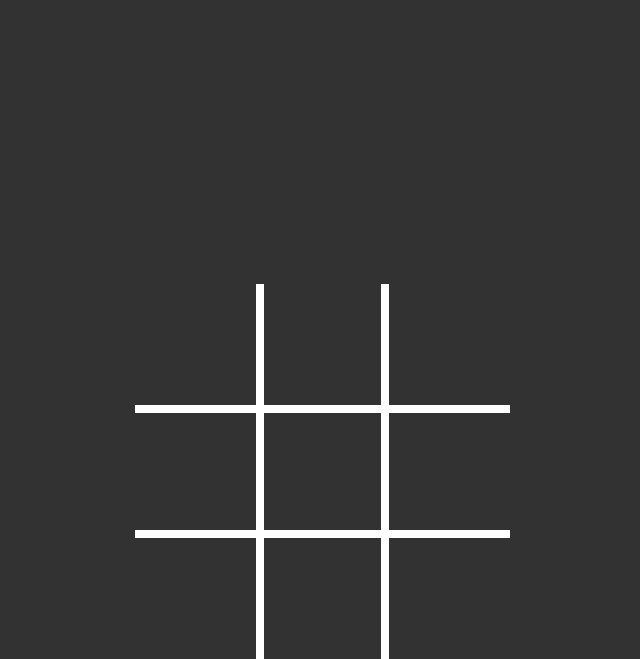
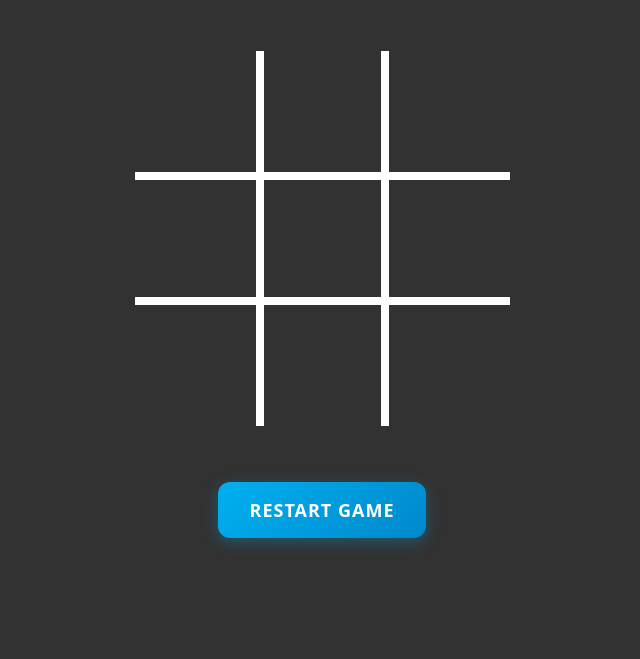
Before and after one commit to lucasxgraf/da_tic-tac-toe, a plain HTML site: page index.html in a window 1280 px wide. Shown: the part 179-838 px from the top of the page, without its empty margins (318-958 px from the left). After the commit the page ends 800 px from the top, so only its background shows below. Drawn offline with Linux system fonts and the light colour scheme.

Commit message:
add restart button + logic

```diff
--- a/index.html
+++ b/index.html
@@ -10,7 +10,13 @@
 
   <h1>Tic Tac Toe</h1>
 
-  <div id="content"></div>
+  <div class="game_wrapper">
+    <div id="content"></div>
+
+    <div class="center mt-56">
+      <button onclick="restartGame()">Restart Game</button>
+    </div>
+  </div>
 
   <script src="script.js"></script>
 </body>
--- a/script.js
+++ b/script.js
@@ -44,6 +44,22 @@ function render() {
   }
   htmlTable += '</table>';
   document.getElementById('content').innerHTML = htmlTable;
+}
+
+function restartGame() {
+  fields = [
+    "",
+    "",
+    "",
+    "",
+    "",
+    "",
+    "",
+    "",
+    "",
+  ];
+
+  render();
 }
 
 function handleClick(index) {
--- a/style.css
+++ b/style.css
@@ -9,9 +9,17 @@ body {
 
 /* Überschrift */
 h1 {
-  margin-bottom: 300px;
+  margin: 32px 0;
   text-align: center;
   font-size: 80px;
+}
+
+.game_wrapper {
+  display: flex;
+  flex-direction: column;
+  justify-content: center;
+  align-items: center;
+  min-height: calc(100vh - 200px); /* Höhe Bildschirm minus Platz für Überschrift */
 }
 
 /* Content */
@@ -60,3 +68,42 @@ table tr:last-child td {
 table tr td:last-child {
   border-right: 0;
 }
+
+/* Center Container */
+.center {
+  display: flex;
+  justify-content: center;
+  align-items: center;
+}
+
+.mt-56{
+  margin-top: 56px;
+}
+
+/* Modern Button Styling */
+button {
+  background: linear-gradient(135deg, #00B0EF, #0088CC);
+  color: white;
+  border: none;
+  padding: 16px 32px;
+  font-size: 18px;
+  font-weight: 600;
+  border-radius: 12px;
+  cursor: pointer;
+  transition: all 0.3s ease;
+  box-shadow: 0 4px 15px rgba(0, 176, 239, 0.3);
+  font-family: inherit;
+  text-transform: uppercase;
+  letter-spacing: 1px;
+}
+
+button:hover {
+  background: linear-gradient(135deg, #0088CC, #006699);
+  transform: translateY(-2px);
+  box-shadow: 0 6px 20px rgba(0, 176, 239, 0.4);
+}
+
+button:active {
+  transform: translateY(0);
+  box-shadow: 0 2px 10px rgba(0, 176, 239, 0.3);
+}
```
